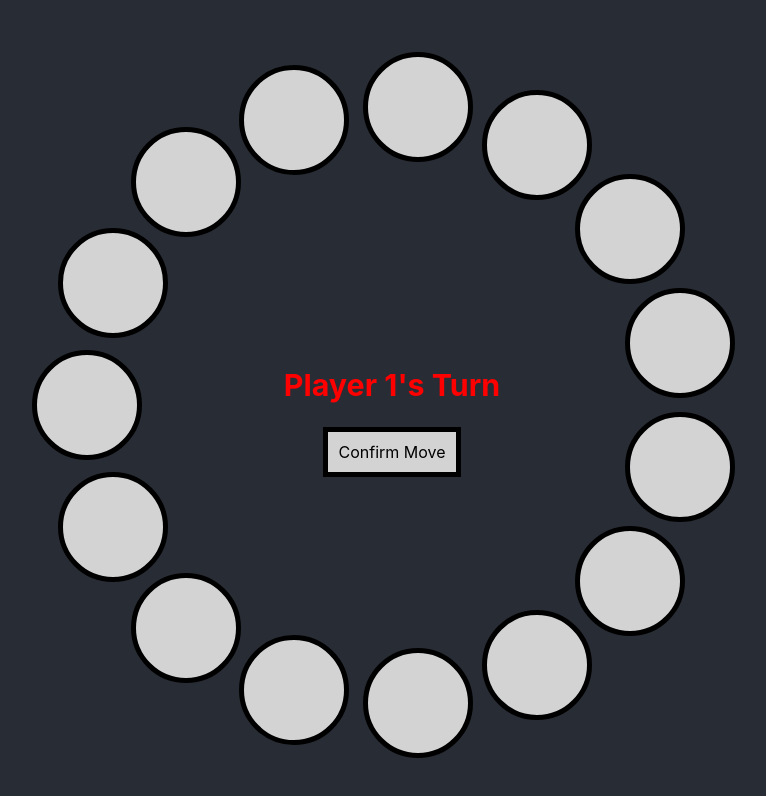
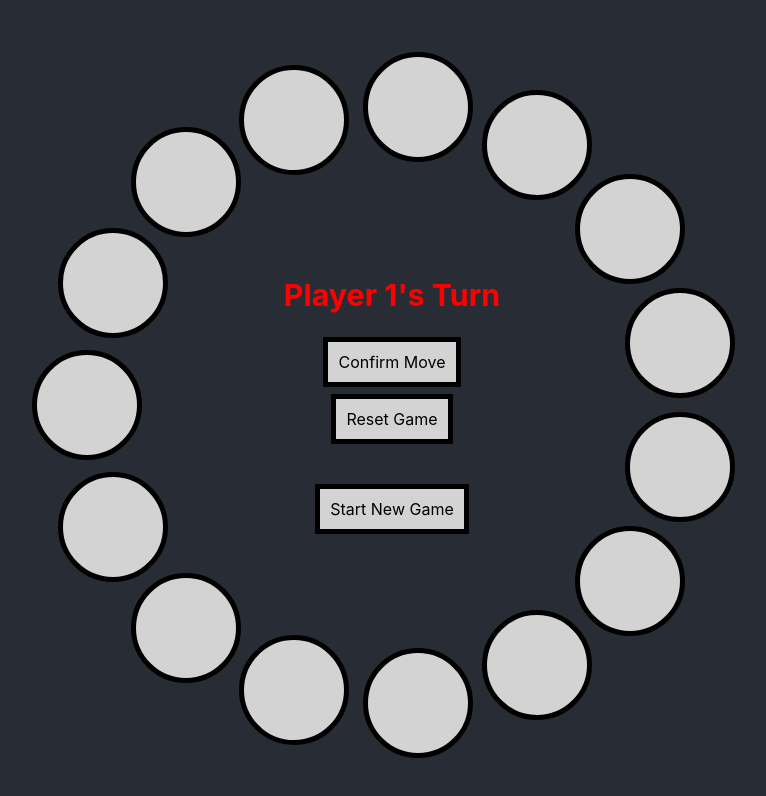
Before and after one commit to JosephCalebAnderson/circular-nim, a React (Create React App) app: page / in a window 1280 px wide. Both pictures are taken after a click on the element "Player Vs Player". Shown: the top 796 px of the page, without its empty margins (248-1014 px from the left). Built offline with nearby package versions, Linux system fonts and the light colour scheme.

Commit message:
Added reset game and new game buttons

```diff
--- a/src/App.css
+++ b/src/App.css
@@ -24,7 +24,12 @@
   color: white;
 }
 
+.dropdown {
+  cursor: pointer;
+}
+
 .stone {
+  cursor: pointer;
   background-color: lightgray;
   color: black;
   border-radius: 50%;
@@ -55,15 +60,18 @@
 }
 
 .selection {
+  cursor: pointer;
   background-color: lightgray;
   font-size: medium;
   color: black;
   border: 5px solid;
   border-color: black;
   padding: 10px 10px;
+  margin: 20px;
 }
 
 .Game-option {
+  cursor: pointer;
   background-color: lightgray;
   font-size: medium;
   color: black;
@@ -73,6 +81,7 @@
 }
 
 .Size-change {
+  cursor: pointer;
   font-size: xx-large;
   background-color: lightgray;
   font-size: medium;
--- a/src/App.js
+++ b/src/App.js
@@ -720,6 +720,25 @@ function App() {
     setCpu2Wins(comp2WinCount);
   }
 
+  const handleResetGame = () => {
+    if (isPlayer1Human) {
+      setTurnPrompt("Player 1");
+    } else {
+      setTurnPrompt("CPU 1");
+    }
+    setIsPlayer1Turn(true);
+    setIsGameOver(false);
+    setRemovedStones([]);
+    setSelectedStones([]);
+    setNumStonesSelected(0);
+  }
+
+  const handleNewGameSelection = () => {
+    handleResetGame();
+    setTurnPrompt("Player 1");
+    setIsPreGame(true);
+  }
+
   // This return statement places the HTML objects onto the web page.
   return (
     <div className="App">
@@ -739,7 +758,7 @@ function App() {
         {isPreGame && <h3>Select Computer Difficulty Below:</h3>}
         {isPreGame && <div>
           <h5>Computer 1:</h5>
-          <select value={computer1Logic} onChange={(event) => setComputer1Logic(event.target.value)}>
+          <select className = "dropdown" value={computer1Logic} onChange={(event) => setComputer1Logic(event.target.value)}>
           <option value="Perfect">Perfect</option>
           <option value="Random">Random</option>
           <option value="Realistic">Realistic</option>
@@ -747,7 +766,7 @@ function App() {
         </div>}
         {isPreGame && <div>
           <h5>Computer 2:</h5>
-          <select value={computer2Logic} onChange={(event) => setComputer2Logic(event.target.value)}>
+          <select className = "dropdown" value={computer2Logic} onChange={(event) => setComputer2Logic(event.target.value)}>
           <option value="Perfect">Perfect</option>
           <option value="Random">Random</option>
           <option value="Realistic">Realistic</option>
@@ -760,9 +779,10 @@ function App() {
           {!isSimulation && !isGameOver && !isPreGame && !isLoading && !isPlayer1Human && <btn className="selection" onClick = {() => handleSimulationMove()}>Make CPU Move</btn>}
           {!isSimulation && !isPreGame && stoneElements}
         </div>
-          {isSimulation && <div className="simulation">
+        {!isSimulation && !isPreGame && !isLoading && <btn className="selection" onClick = {() => handleResetGame()}>Reset Game</btn>}
+          {isSimulation && <div>
             <h3>Number of Games:</h3>
-            <select value={gameNum} onChange={(event) => setGameNum(event.target.value)}>
+            <select className = "dropdown" value={gameNum} onChange={(event) => setGameNum(event.target.value)}>
             <option value="10">10</option>
             <option value="100">100</option>
             <option value="1000">1000</option>
@@ -774,6 +794,7 @@ function App() {
             <h2>Computer 1 Wins: {cpu1Wins}</h2>
             <h2>Computer 2 Wins: {cpu2Wins}</h2>
             </>}
+            {!isPreGame && !isLoading && <btn className="selection" onClick = {() => handleNewGameSelection()}>Start New Game</btn>}
       </header>
     </div>
   );
```
